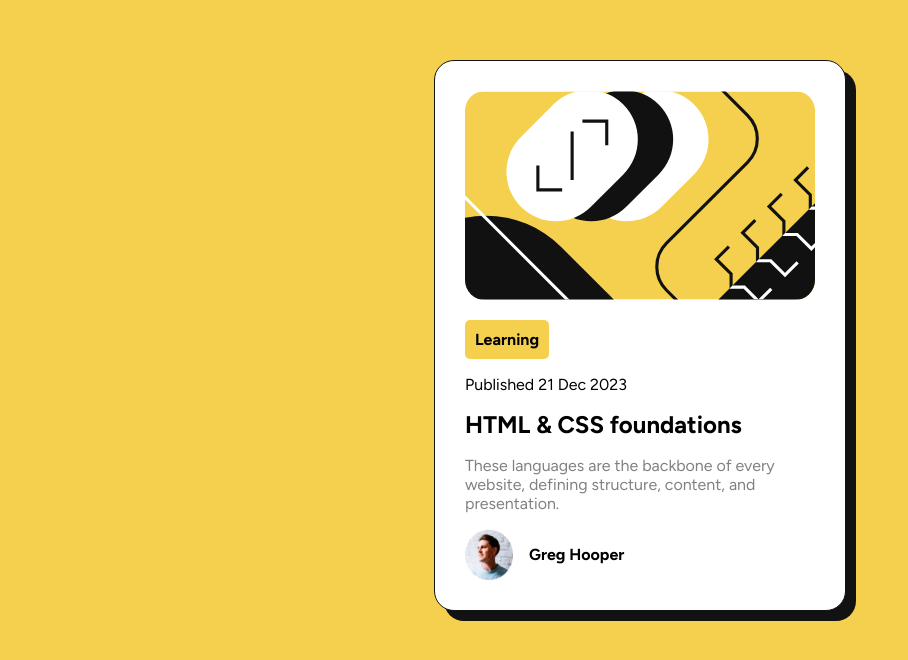
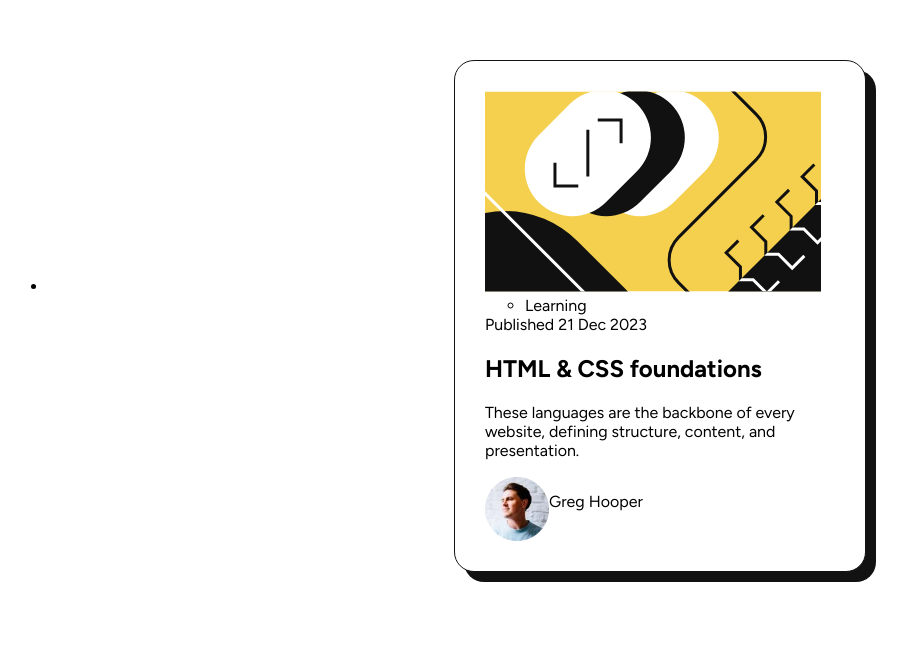
Before and after one commit to amir2501/03, a plain HTML site: page index.html in a window 1280 px wide. Shown: the part 190-850 px from the top of the page, without its empty margins (0-908 px from the left). Drawn offline with Linux system fonts and the light colour scheme.

Commit message:
Update index.html

```diff
--- a/index.html
+++ b/index.html
@@ -23,29 +23,30 @@
     <!-- Feel free to remove these styles or customise in your own stylesheet 👍 -->
     <link rel="stylesheet" href="./style.css" />
   </head>
-  <body class="yellow-background">
-    <div class="card">
+  <body>
+    <ul>
+      <li>
+        <article class="card">
           <img
             src="./assets/images/illustration-article.svg"
             alt="illustration"
-        class="illustration"
           />
-      <p class="yellow-background bold black-text">Learning</p>
+          <ul>
+            <li>Learning</li>
+          </ul>
 
-      <p>Published 21 Dec 2023</p>
-      <h1 class="bold">HTML & CSS foundations</h1>
-      <p class="grey-text">
-        These languages are the backbone of every website, defining structure,
-        content, and presentation.
+          <time>Published 21 Dec 2023</time>
+          <h1>HTML & CSS foundations</h1>
+          <p>
+            These languages are the backbone of every website, defining
+            structure, content, and presentation.
           </p>
           <div class="inline">
-        <img
-          src="./assets/images/image-avatar.webp"
-          alt="avatar"
-          class="avatar"
-        />
-        <p class="bold">Greg Hooper</p>
+            <img src="./assets/images/image-avatar.webp" alt="avatar" />
+            <p>Greg Hooper</p>
           </div>
-    </div>
+        </article>
+      </li>
+    </ul>
   </body>
 </html>
```
Lines whose indentation alone changed are shown as unchanged.
